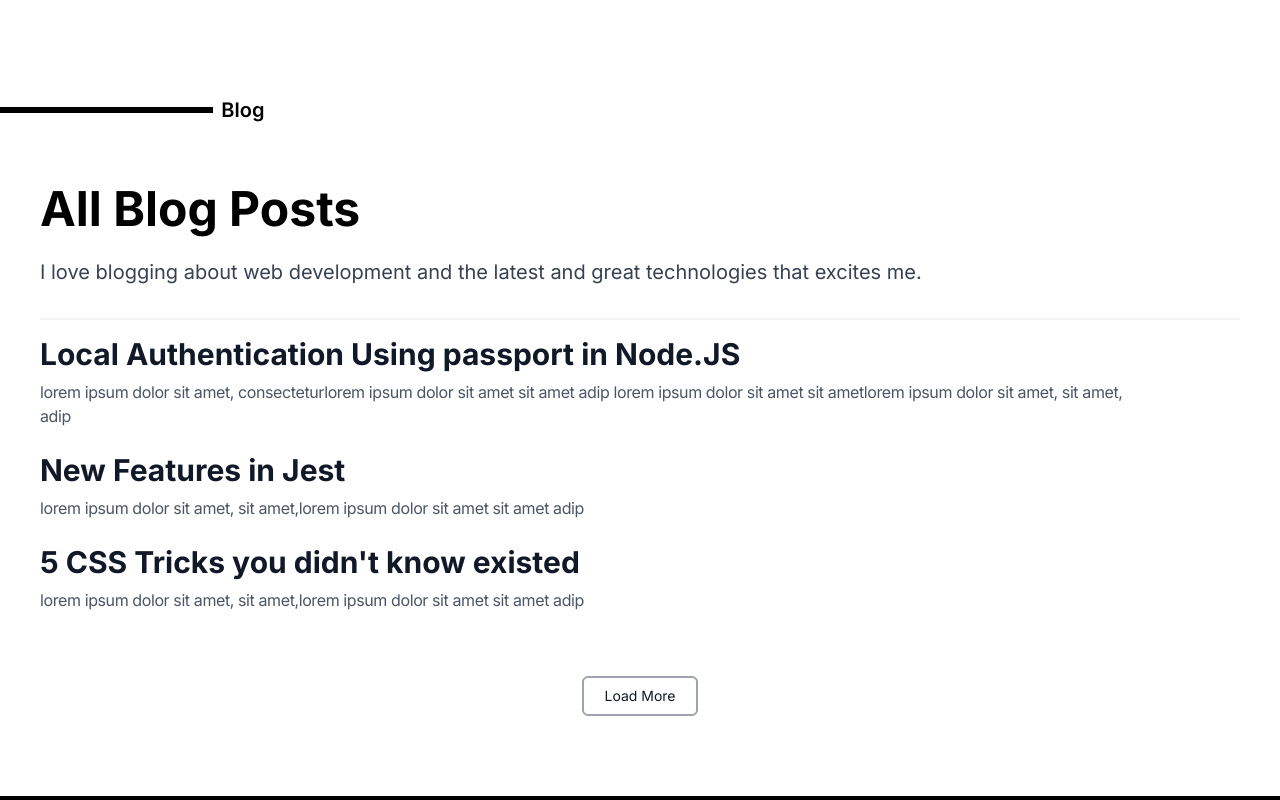
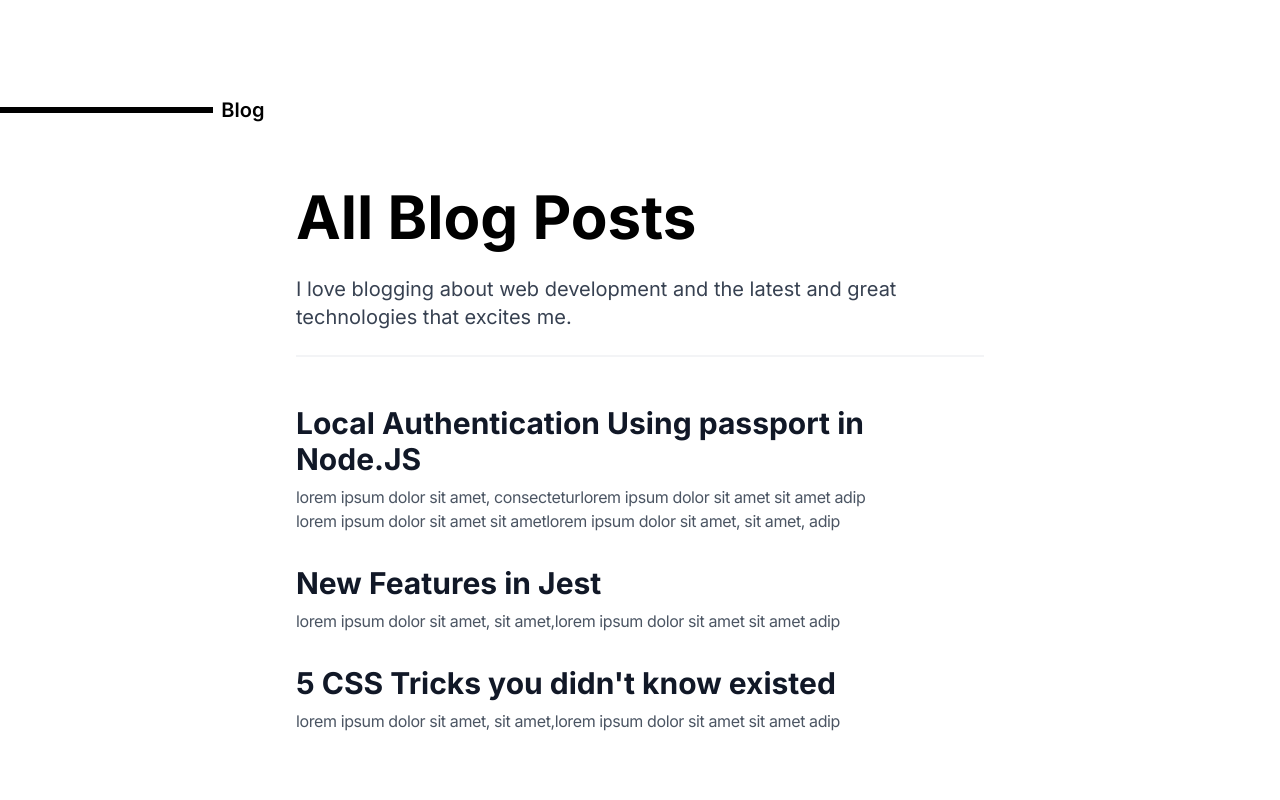
Before and after one commit to noor-codes/noorullah.dev, a Next.js app: page /blog in a window 1280 px wide. Shown: the top 800 px of the page. Built offline with nearby package versions, Linux system fonts and the light colour scheme; what @tailwindcss/typography would draw is missing.

Commit message:
lg breakpoint

```diff
--- a/components/ArticleCard.jsx
+++ b/components/ArticleCard.jsx
@@ -1,15 +1,15 @@
 import Link from 'next/link'
 
 const ArticleCard = ({ title, paragraph }) => (
-  <div className="block pt-4 mb-2">
+  <div className="block pt-4 mb-2 lg:mb-4">
     <div className="flex">
       <Link href="/blog/article">
         <a>
-          <div className="flex flex-col lg:justify-center h-full md:mr-28">
+          <div className="flex flex-col lg:justify-center h-full">
             <h1 className="mb-2 leading-6 hover:text-blue-500 font-bold text-xl text-gray-900 xs:leading-6 xs:text-xl sm:text-2xl md:text-3xl md:mb-3 md:leading-10 xl:text-3xl xl:font-bold">
               {title}
             </h1>
-            <p className="text-sm text-gray-600 sm:text-base sm:leading-5 md:text-base md:-mt-1 md:tracking-tight lg:text-base line-clamp-2 sm:line-clamp-3">
+            <p className="text-sm lg:max-w-xl text-gray-600 sm:text-base sm:leading-5 md:text-base md:-mt-1 md:tracking-tight lg:text-base line-clamp-2 sm:line-clamp-3">
               {paragraph}
             </p>
           </div>
--- a/pages/blog/index.jsx
+++ b/pages/blog/index.jsx
@@ -5,10 +5,10 @@ import ArticleCard from '@/components/ArticleCard'
 const Blog = () => (
   <div>
     <PageName name="Blog" />
-    <div className="container min-w-xs mx-auto px-6 sm:px-10">
+    <div className="container min-w-xs mx-auto px-6 sm:px-10 md:max-w-3xl">
       <main className="mx-auto md:pt-5">
         <div className="mt-8 mb-4">
-          <h1 className="font-bold leading-normal mb-5 text-3xl xs:text-4xl xs:leading-10 md:text-6xl md:mb-6 lg:mb-6 lg:leading-snug lg:text-5xl">
+          <h1 className="font-bold leading-normal mb-5 text-3xl xs:text-4xl xs:leading-10 md:text-6xl md:mb-6 lg:leading-snug">
             All Blog Posts
           </h1>
           <p className="text-gray-700 text-sm -mt-5 xs:text-base xs:-mt-3 md:text-xl md:-mt-2  sm:text-lg">
@@ -17,7 +17,7 @@ const Blog = () => (
           </p>
         </div>
 
-        <div className="border-b-2 border-gray-100 -mt-5 md:-mt-2">&nbsp;</div>
+        <div className="border-b-2 border-gray-100 -mt-5 md:-mt-4 lg:mb-8">&nbsp;</div>
 
         <ArticleCard
           title="Local Authentication Using passport in Node.JS"
```
